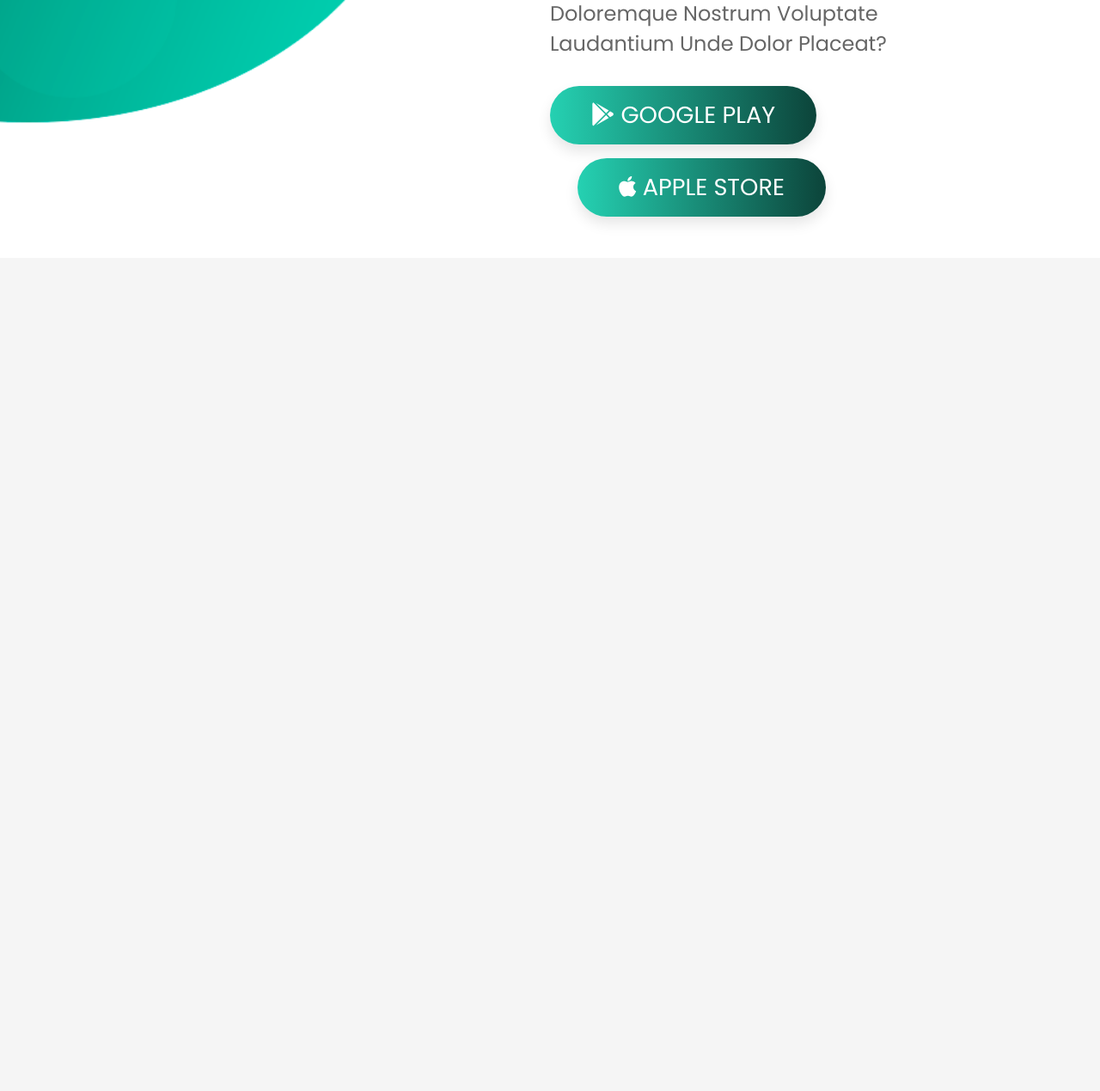
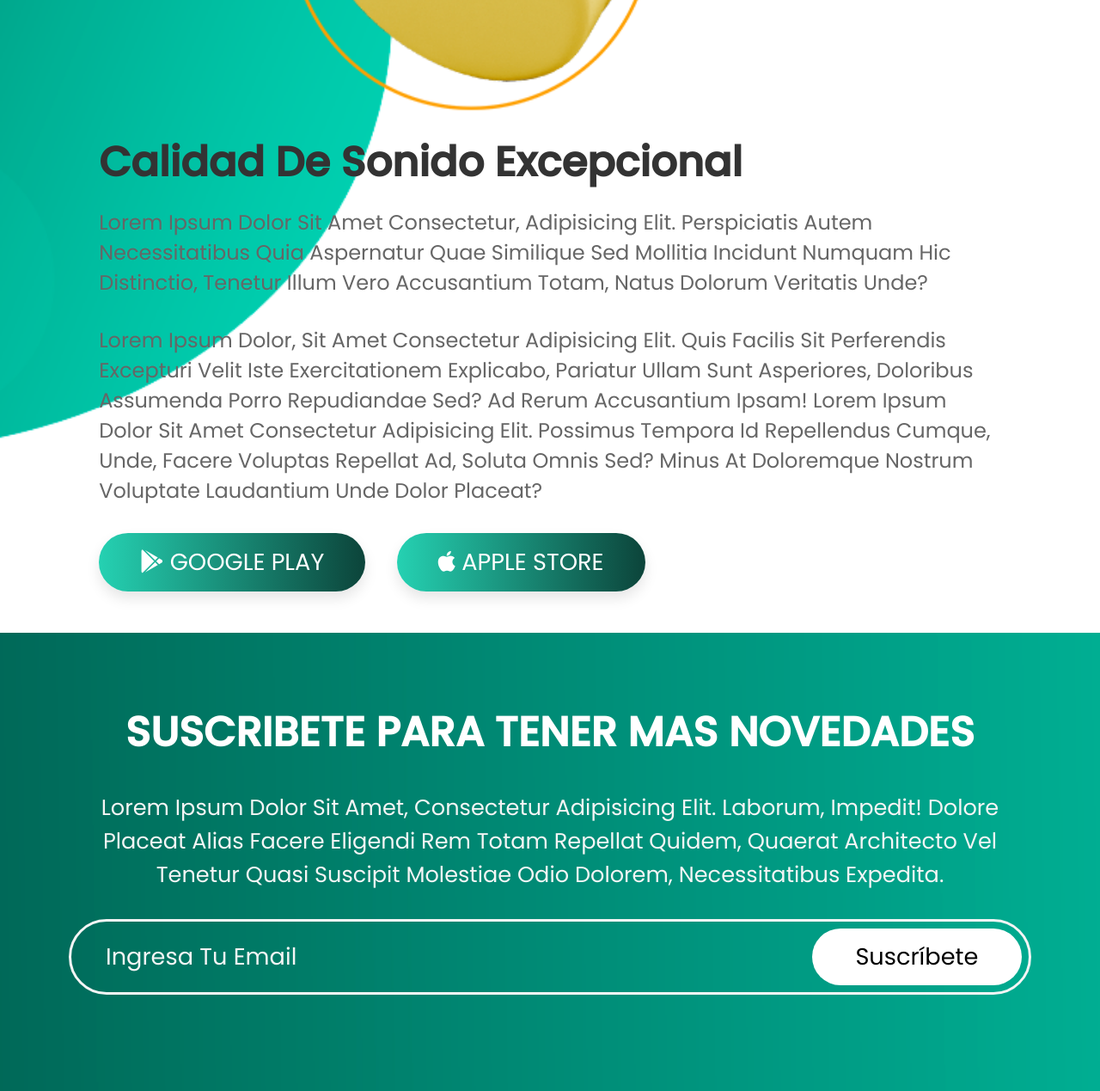
Before and after one commit to wallscriptwolverine/web-portfolio1, a plain HTML site: page index.html in a window 1280 px wide. Shown: the part 4319-5588 px from the top of the page at 86% size. Before the commit the page ends 4619 px from the top, so only its background shows below. Drawn offline with Linux system fonts and the light colour scheme.

Commit message:
suscribete seccion

```diff
--- a/index.html
+++ b/index.html
@@ -83,5 +83,14 @@
             </div>
         </div>
     </section>
+
+    <div class="suscribete">
+        <h3>SUSCRIBETE PARA TENER MAS NOVEDADES</h3>
+        <p>Lorem ipsum dolor sit amet, consectetur adipisicing elit. Laborum, impedit! Dolore placeat alias facere eligendi rem totam repellat quidem, quaerat architecto vel tenetur quasi suscipit molestiae odio dolorem, necessitatibus expedita.</p>
+        <form action="">
+            <input type="email" placeholder="Ingresa tu email">
+            <input type="submit" value="Suscríbete">
+        </form>
+    </div>
 </body>
 </html>
--- a/styles.css
+++ b/styles.css
@@ -25,7 +25,7 @@
 
 html{
     font-size: 62,4%;
-    overflow: hidden;
+    overflow-x: hidden;
 }
 
 body{
@@ -203,7 +203,7 @@ header label{
 }
 
 .acerca_de .columna .image{
-    flex: 1 1 30rem;
+    flex: 1 1 40rem;
 }
 
 .acerca_de .columna .image img{
@@ -211,7 +211,7 @@ header label{
 }
 
 .acerca_de .columna .content{
-    flex: 1 1 30rem;
+    flex: 1 1 40rem;
 }
 
 .acerca_de .columna .content h3{
@@ -227,6 +227,64 @@ header label{
 
 .acerca_de .columna .content .bottons a:last-child{
     margin-left: 2rem;
+}
+
+.suscribete{
+    text-align: center;
+    padding: 5rem 1rem;
+    background: url(./img/fondo_sub.png) no-repeat;
+    background-size: cover;
+    background-position: center;
+}
+
+.suscribete h3{
+    color: white;
+    font-size: 3rem;
+    text-transform: uppercase;
+}
+
+.suscribete p{
+    color: whitesmoke;
+    font-size: 1.6rem;
+    margin: 2rem auto;
+    width: 70rem;
+}
+
+.suscribete form{
+    display: flex;
+    max-width: 70rem;
+    border: .2rem solid whitesmoke;
+    padding: .5rem;
+    border-radius: 5rem;
+    margin: 2rem auto;
+    height: 5.5rem;
+}
+
+.suscribete form input[type="email"]{
+    padding: 0 2rem;
+    font-size: 1.7rem;
+    background: none;
+    width: 100%;
+    color: white;
+    text-transform: none;
+    background: none;
+}
+
+.suscribete form input[type="email"]::placeholder{
+    color: whitesmoke;
+    text-transform: capitalize;
+}
+
+.suscribete form input[type="submit"]{
+    background: white;
+    width: 20rem;
+    font-size: 1.7rem;
+    border-radius: 5rem;
+    cursor: pointer;
+}
+
+.suscribete form input[type="submit"]:hover{
+    color: var(--limon);
 }
 
 @media(max-width:1200px){
@@ -298,6 +356,10 @@ header label{
     .acerca_de{
         background-position: right;
     }
+
+    .suscribete p{
+        width: auto;
+    }
 }
 
 @media(max-width:450px){
```
Also changed, not shown: img/fondo_sub.png (added).
